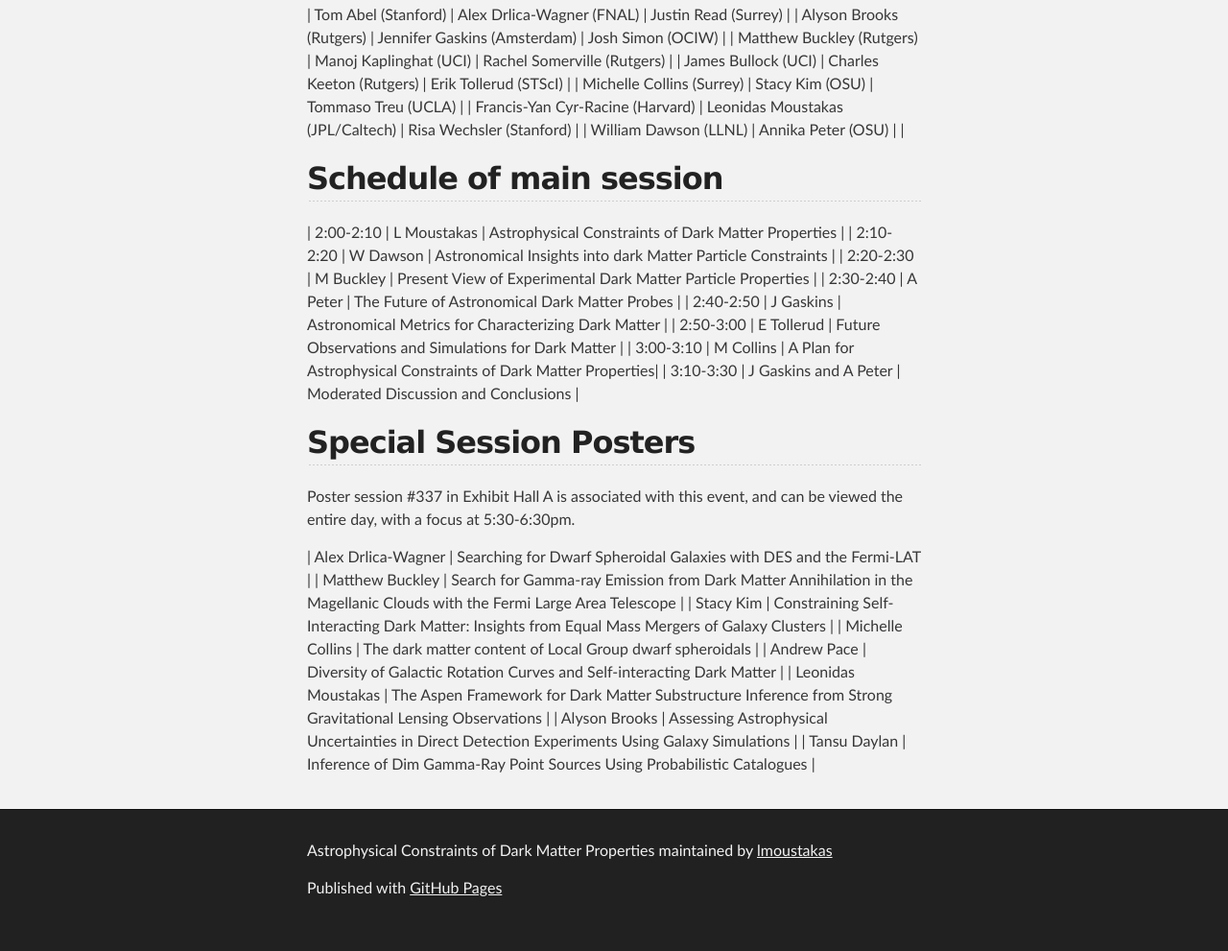
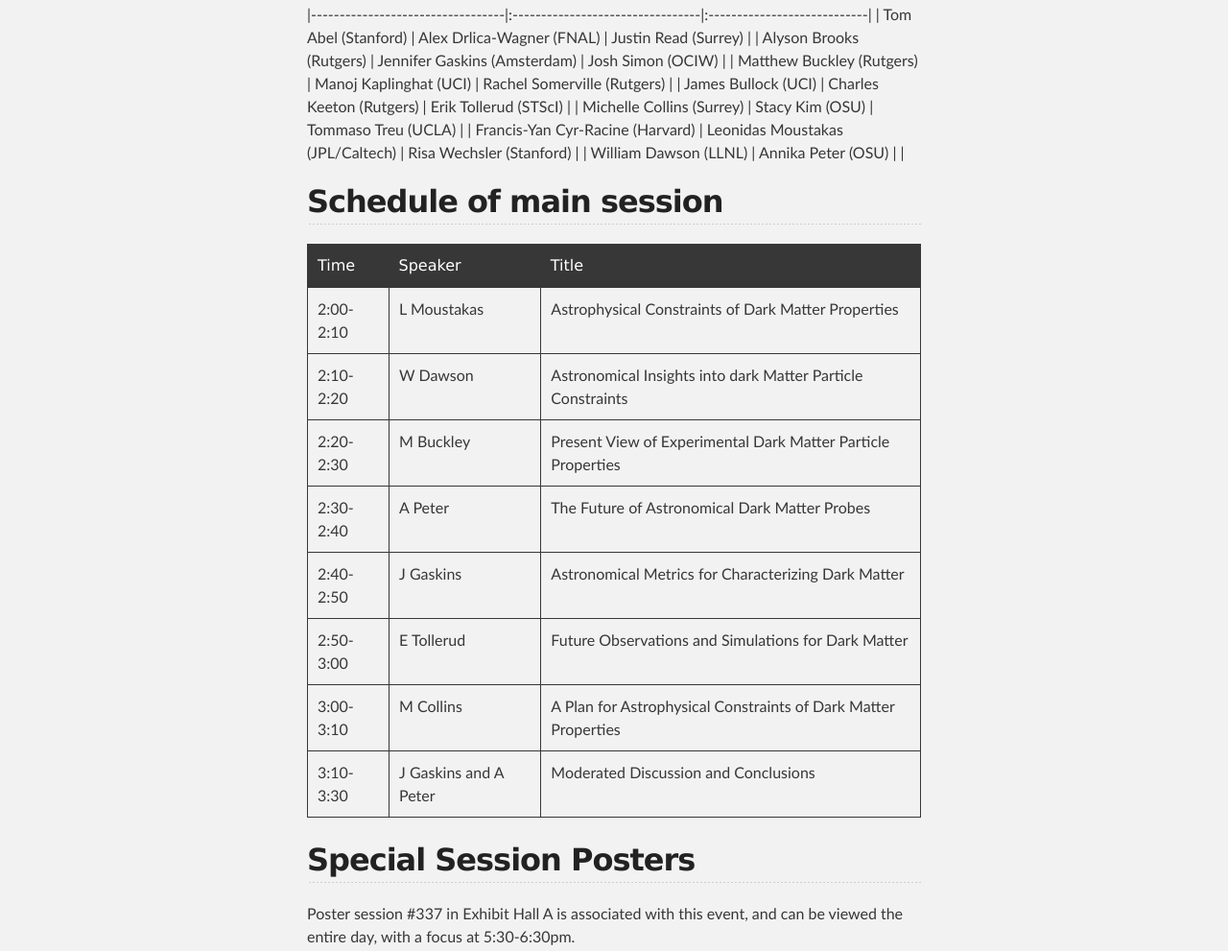
Before and after one commit to lmoustakas/specialdark, a plain HTML site: page index.html in a window 1280 px wide. Shown: the part 823-1814 px from the top of the page at 96% size. Drawn offline with Linux system fonts and the light colour scheme.

Commit message:
Create gh-pages branch via GitHub

```diff
--- a/index.html
+++ b/index.html
@@ -42,7 +42,8 @@
 <h2>
 <a id="organizers-and-conveners" class="anchor" href="#organizers-and-conveners" aria-hidden="true"><span class="octicon octicon-link"></span></a>Organizers and conveners</h2>
 
-<p>| Tom Abel (Stanford)              | Alex Drlica-Wagner (FNAL)        | Justin Read (Surrey)        |
+<p>|----------------------------------|:---------------------------------|:----------------------------|
+| Tom Abel (Stanford)              | Alex Drlica-Wagner (FNAL)        | Justin Read (Surrey)        |
 | Alyson Brooks (Rutgers)          | Jennifer Gaskins (Amsterdam)     | Josh Simon (OCIW)           |
 | Matthew Buckley (Rutgers)        | Manoj Kaplinghat (UCI)           | Rachel Somerville (Rutgers) |
 | James Bullock (UCI)              | Charles Keeton (Rutgers)         | Erik Tollerud (STScI)       |
@@ -53,14 +54,57 @@
 <h2>
 <a id="schedule-of-main-session" class="anchor" href="#schedule-of-main-session" aria-hidden="true"><span class="octicon octicon-link"></span></a>Schedule of main session</h2>
 
-<p>| 2:00-2:10 | L Moustakas | Astrophysical Constraints of Dark Matter Properties |
-| 2:10-2:20 | W Dawson | Astronomical Insights into dark Matter Particle Constraints |
-| 2:20-2:30 | M Buckley | Present View of Experimental Dark Matter Particle Properties |
-| 2:30-2:40 | A Peter | The Future of Astronomical Dark Matter Probes |
-| 2:40-2:50 | J Gaskins | Astronomical Metrics for Characterizing Dark Matter |
-| 2:50-3:00 | E Tollerud | Future Observations and Simulations for Dark Matter |
-| 3:00-3:10 | M Collins | A Plan for Astrophysical Constraints of Dark Matter Properties|
-| 3:10-3:30 | J Gaskins and A Peter | Moderated Discussion and Conclusions | </p>
+<table>
+<thead>
+<tr>
+<th>Time</th>
+<th align="left">Speaker</th>
+<th align="left">Title</th>
+</tr>
+</thead>
+<tbody>
+<tr>
+<td>2:00-2:10</td>
+<td align="left">L Moustakas</td>
+<td align="left">Astrophysical Constraints of Dark Matter Properties</td>
+</tr>
+<tr>
+<td>2:10-2:20</td>
+<td align="left">W Dawson</td>
+<td align="left">Astronomical Insights into dark Matter Particle Constraints</td>
+</tr>
+<tr>
+<td>2:20-2:30</td>
+<td align="left">M Buckley</td>
+<td align="left">Present View of Experimental Dark Matter Particle Properties</td>
+</tr>
+<tr>
+<td>2:30-2:40</td>
+<td align="left">A Peter</td>
+<td align="left">The Future of Astronomical Dark Matter Probes</td>
+</tr>
+<tr>
+<td>2:40-2:50</td>
+<td align="left">J Gaskins</td>
+<td align="left">Astronomical Metrics for Characterizing Dark Matter</td>
+</tr>
+<tr>
+<td>2:50-3:00</td>
+<td align="left">E Tollerud</td>
+<td align="left">Future Observations and Simulations for Dark Matter</td>
+</tr>
+<tr>
+<td>3:00-3:10</td>
+<td align="left">M Collins</td>
+<td align="left">A Plan for Astrophysical Constraints of Dark Matter Properties</td>
+</tr>
+<tr>
+<td>3:10-3:30</td>
+<td align="left">J Gaskins and A Peter</td>
+<td align="left">Moderated Discussion and Conclusions</td>
+</tr>
+</tbody>
+</table>
 
 <h2>
 <a id="special-session-posters" class="anchor" href="#special-session-posters" aria-hidden="true"><span class="octicon octicon-link"></span></a>Special Session Posters</h2>
```
Also changed, not shown: params.json (+1 -1 lines).
